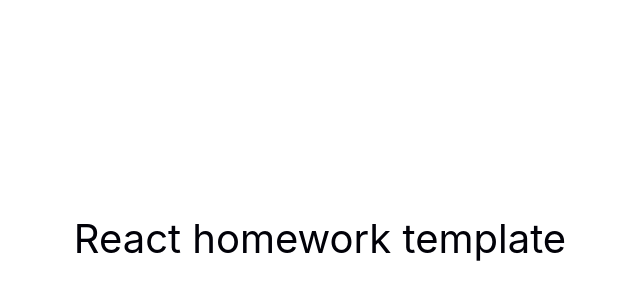
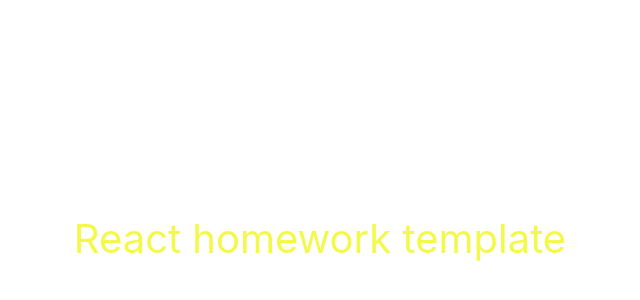
Before and after one commit to ishcenko/way-samurai, a React (Create React App) app: page / in a window 1280 px wide. Shown: the part 162-462 px from the top of the page, without its empty margins (320-960 px from the left). Built offline with nearby package versions, Linux system fonts and the light colour scheme.

Commit message:
color #ef70bb

```diff
--- a/src/components/App.jsx
+++ b/src/components/App.jsx
@@ -7,7 +7,7 @@ export const App = () => {
         justifyContent: 'center',
         alignItems: 'center',
         fontSize: 40,
-        color: '#010108',
+        color: '#eff70abb',
       }}
     >
       React homework template
```
